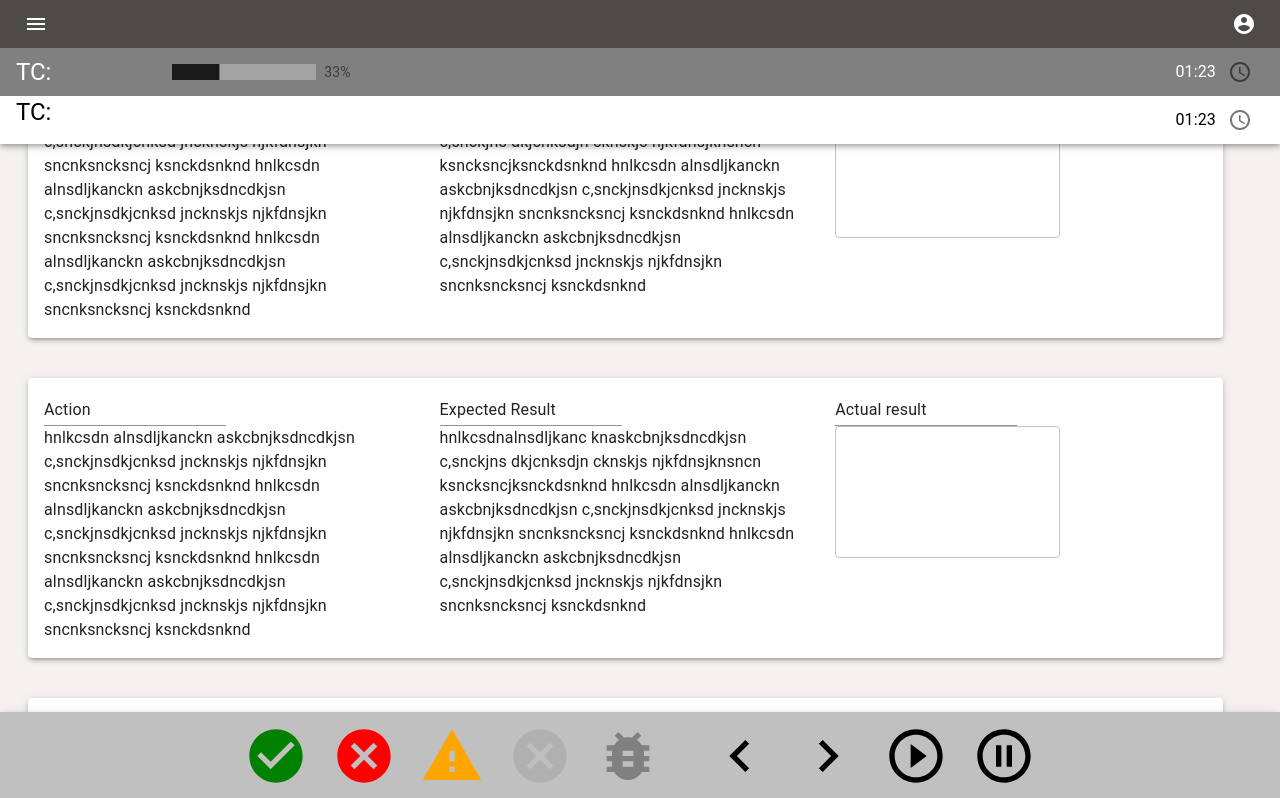
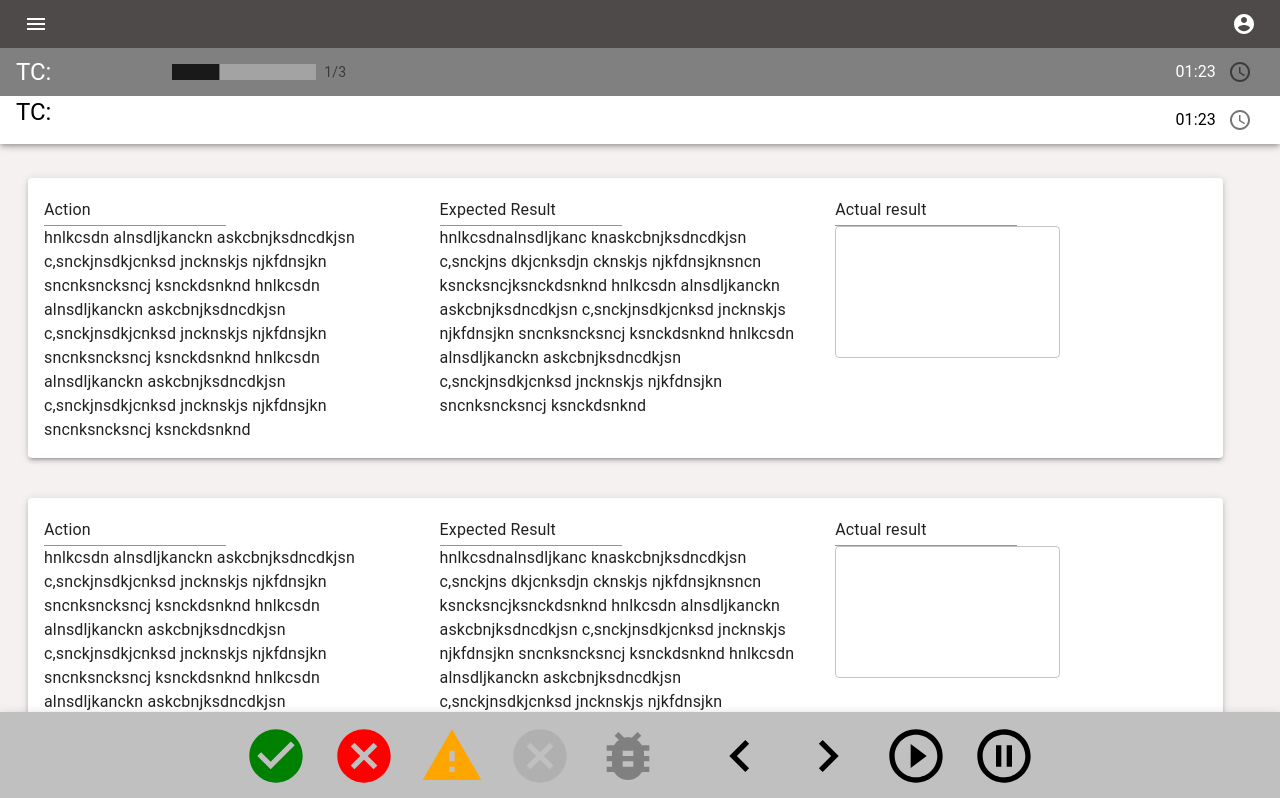
Before and after one commit to nadersal/Testrunner, a React (Create React App) app: page / in a window 1280 px wide. Shown: the top 798 px of the page. Built offline with nearby package versions, Linux system fonts and the light colour scheme.

Commit message:
little changes

```diff
--- a/src/App.tsx
+++ b/src/App.tsx
@@ -38,8 +38,8 @@ const useStyles = makeStyles((theme: Theme) =>
     },
     paper: {
       paddingBottom: 50,
-      marginTop: 30,
-      marginBottom: 15,
+      marginTop: 150,
+      marginBottom: 150,
       marginRight: "1rem",
       marginLeft: "1rem",
     },
@@ -156,8 +156,8 @@ function App() {
     if (progress === 33) {
       setProgress(66);
     } else if (progress === 66) {
-      setProgress(99);
-    } else if (progress === 99) {
+      setProgress(100);
+    } else if (progress === 100) {
       setProgress(0);
     } else if (progress === 0) {
       setProgress(33);
--- a/src/components/progressAppBar.tsx
+++ b/src/components/progressAppBar.tsx
@@ -33,7 +33,6 @@ const useStyles = makeStyles((theme: Theme) =>
 
 export default function AppbarNew(props: { value: number }) {
   const classes = useStyles();
-  const [progress, setProgress] = React.useState(10);
 
   return (
     <div className={classes.root}>
--- a/src/components/progressLine.tsx
+++ b/src/components/progressLine.tsx
@@ -1,4 +1,4 @@
-import React from "react";
+import React, { useEffect, useState } from "react";
 import { createStyles, makeStyles, Theme } from "@material-ui/core/styles";
 import LinearProgress, {
   LinearProgressProps,
@@ -32,6 +32,20 @@ const useStyles = makeStyles((theme: Theme) =>
 function LinearProgressWithLabel(
   props: LinearProgressProps & { value: number }
 ) {
+  const [progress, setProgress] = useState<string>("");
+
+  useEffect(() => {
+    if (props.value === 0) {
+      setProgress("0/1");
+    } else if (props.value === 33) {
+      setProgress("1/3");
+    } else if (props.value === 66) {
+      setProgress("2/3");
+    } else if (props.value === 100) {
+      setProgress("3/3");
+    }
+  }, [props.value]);
+
   const classes = useStyles();
   return (
     <Box display="flex" alignItems="center">
@@ -49,9 +63,9 @@ function LinearProgressWithLabel(
         />
       </Box>
       <Box minWidth={35}>
-        <Typography variant="body2" color="textSecondary">{`${Math.round(
-          props.value
-        )}%`}</Typography>
+        <Typography variant="body2" color="textSecondary">
+          {progress}
+        </Typography>
       </Box>
     </Box>
   );
```
